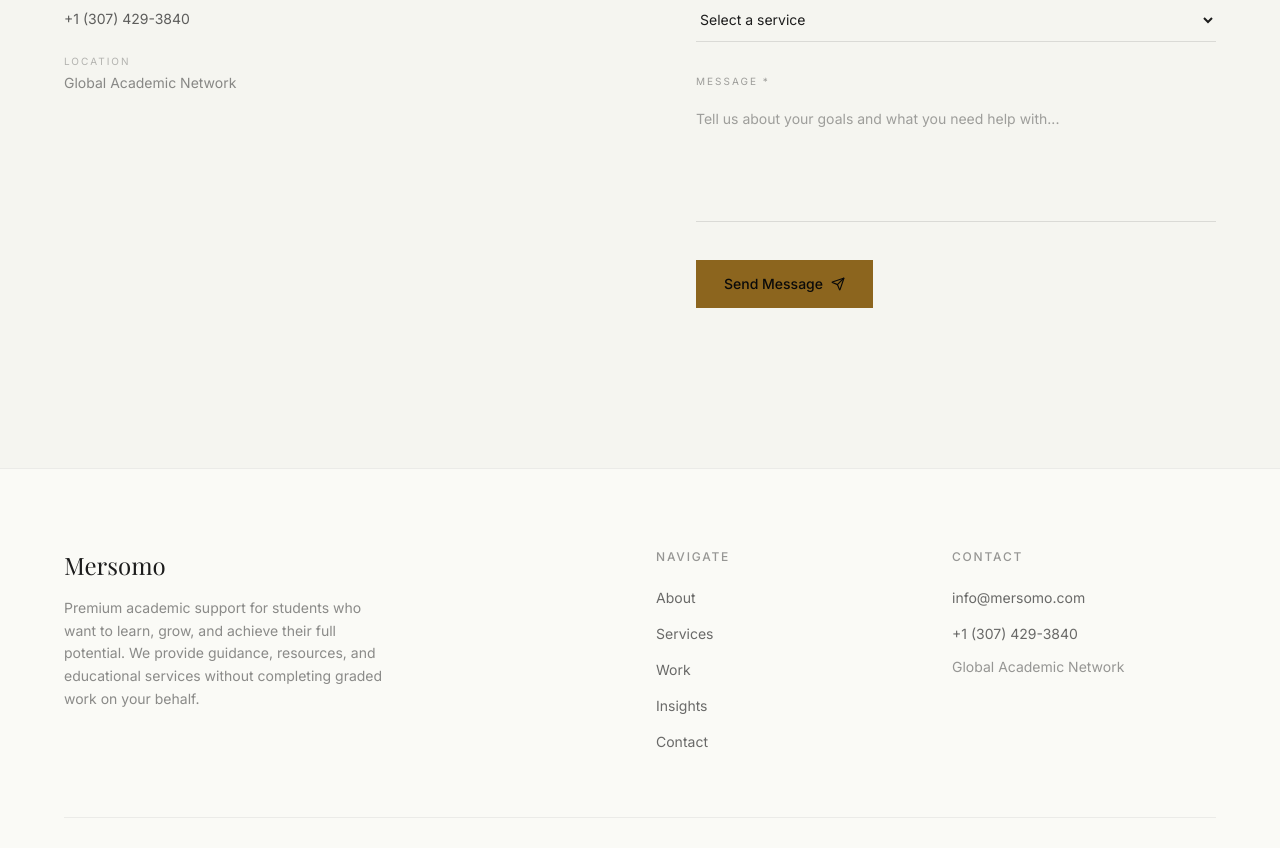
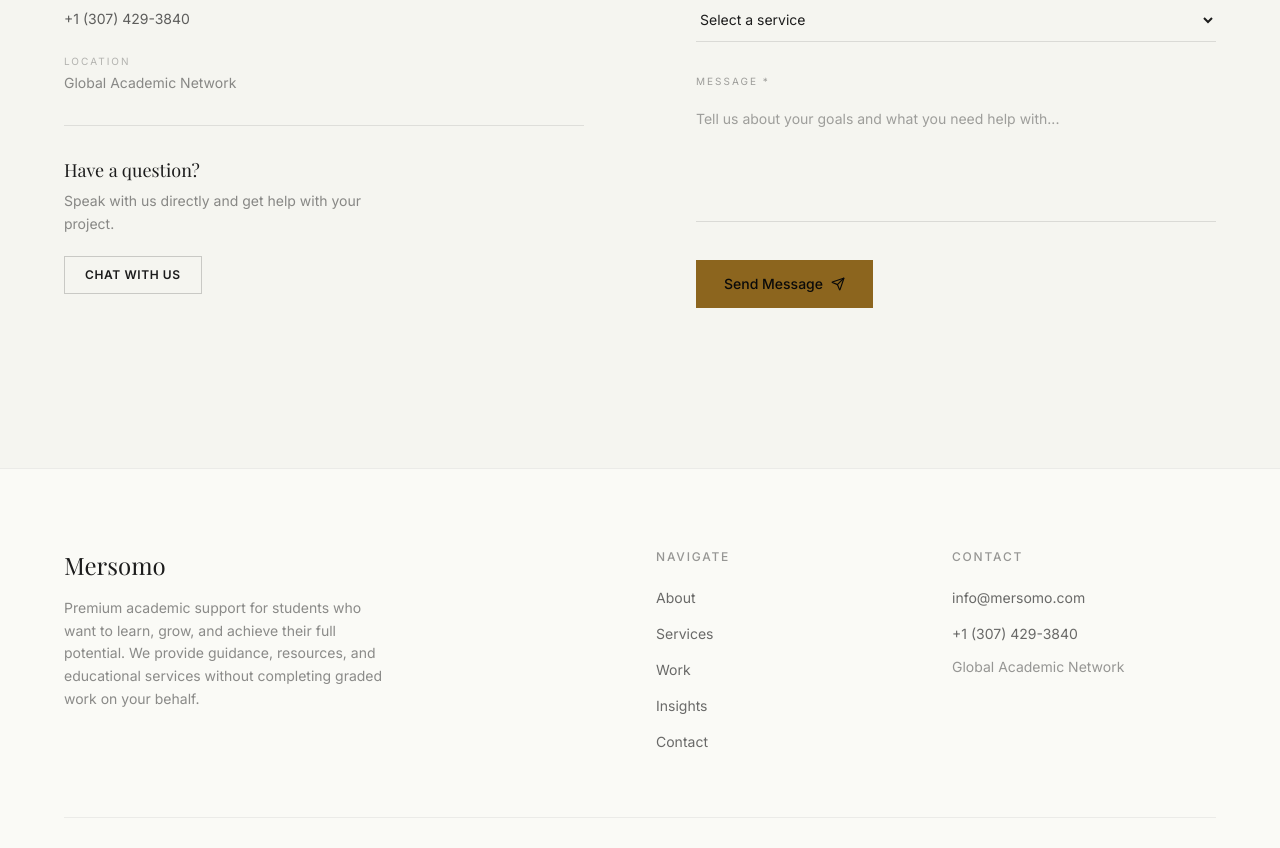
Before and after one commit to k-clinton/Masomo, a Next.js app: page / in a window 1280 px wide. Shown: the part 9165-10013 px from the top of the page. Built offline with nearby package versions, Linux system fonts and the light colour scheme; a web font is replaced by a local one.

Commit message:
feat: implement contact section

```diff
--- a/src/components/sections/Contact.tsx
+++ b/src/components/sections/Contact.tsx
@@ -1,6 +1,7 @@
 "use client";
 
 import { useState } from "react";
+import Link from "next/link";
 import { Send } from "lucide-react";
 import { siteConfig } from "@/data/site";
 import { Reveal } from "@/components/ui/Reveal";
@@ -123,6 +124,20 @@ export function Contact() {
                   <p className="text-foreground/50 text-sm">
                     {siteConfig.contact.location}
                   </p>
+                </div>
+                <div className="pt-8 border-t border-foreground/10 mt-8">
+                  <h4 className="font-serif text-lg font-normal mb-2 text-foreground leading-snug">
+                    Have a question?
+                  </h4>
+                  <p className="text-sm text-foreground/50 leading-relaxed max-w-xs mb-5 font-sans">
+                    Speak with us directly and get help with your project.
+                  </p>
+                  <Link
+                    href="/chat"
+                    className="inline-flex items-center gap-2 border border-foreground/20 hover:border-[#c5a059] text-foreground hover:text-[#c5a059] px-5 py-2.5 transition-all duration-300 text-xs font-semibold uppercase tracking-wider font-sans rounded-none focus-visible:outline-none focus-visible:ring-1 focus-visible:ring-[#c5a059]"
+                  >
+                    Chat with us
+                  </Link>
                 </div>
               </div>
             </Reveal>
```
